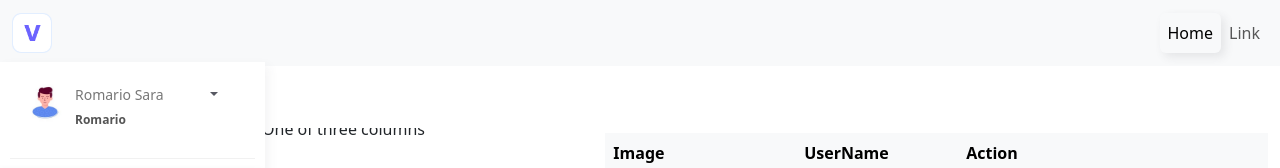
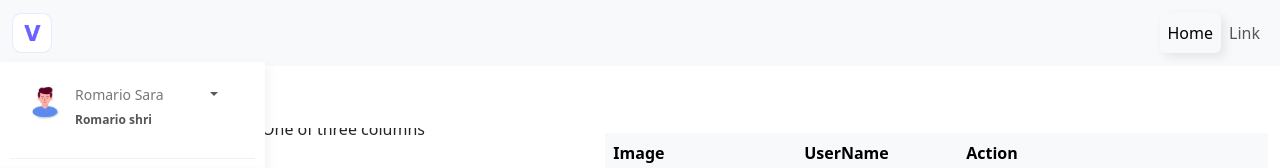
Before and after one commit to princesspooja/Subsciption_based_PortFolio_Front_end, a Next.js app: page /user/dashboard in a window 1280 px wide. Shown: the top 168 px of the page. Built offline with nearby package versions, Linux system fonts and the light colour scheme.

Commit message:
dashboard contents has been changed

```diff
--- a/pages/user/dashboard.js
+++ b/pages/user/dashboard.js
@@ -51,7 +51,7 @@ const Dashboard = () => {
                         </div>
                         <a data-bs-toggle="collapse" href="#collapseExamp" role="button" aria-expanded="false" aria-controls="collapseExample"><div className="info_daata">
                             <span>Romario Sara</span>
-                            <p>Romario</p>
+                            <p>Romario shri</p>
                         </div>
                         </a>
                         <span className="paret_sara"></span>
```
